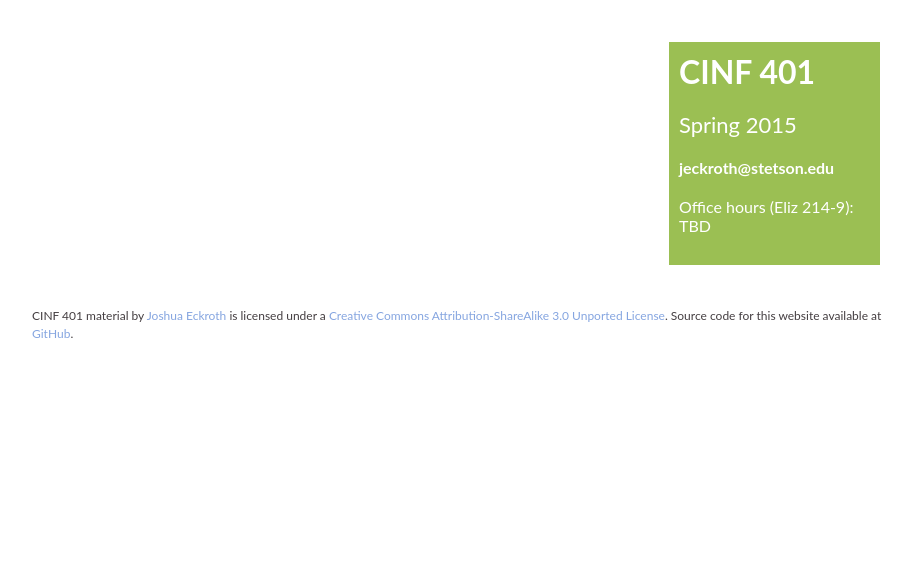
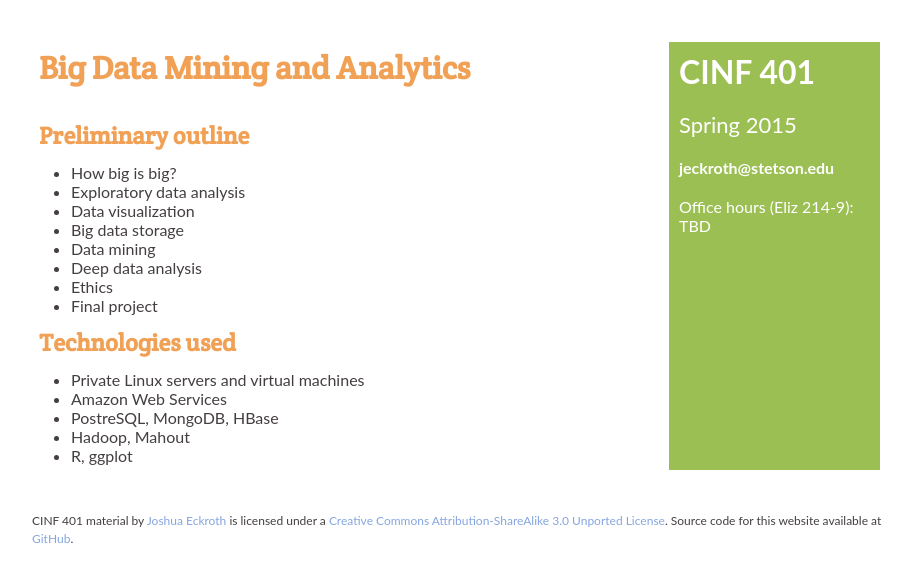
Before and after one commit to joshuaeckroth/cinf401-website, a Jekyll site: the page built from index.markdown, in a window 1280 px wide. Shown: the top 582 px of the page, without its empty margins (183-1095 px from the left). Built offline with Jekyll 4.4.1, drawn with Linux system fonts in a browser that asks for light colours; Markdown is read by kramdown in place of the engine named in the settings.

Commit message:
Added placeholder website.

```diff
--- /dev/null
+++ b/Gemfile
@@ -0,0 +1,2 @@
+source 'https://rubygems.org'
+gem 'github-pages'
--- a/_layouts/index.html
+++ b/_layouts/index.html
@@ -11,13 +11,26 @@
     <div id="container-tight">
       <table id="index">
         <tr>
-          <td id="posts">
-            <ul class="posts">
-              {% for p in site.posts sort_by:title order:descending %}
-              <li>
-                <div class="post-title"><a href="{{ p.url }}">{{ p.title }}</a></div>
-              </li>
-              {% endfor %}
+          <td id="posts-preview">
+            <h1>Big Data Mining and Analytics</h1>
+            <h2>Preliminary outline</h2>
+            <ul>
+              <li>How big is big?</li>
+              <li>Exploratory data analysis</li>
+              <li>Data visualization</li>
+              <li>Big data storage</li>
+              <li>Data mining</li>
+              <li>Deep data analysis</li>
+              <li>Ethics</li>
+              <li>Final project</li>
+            </ul>
+            <h2>Technologies used</h2>
+            <ul>
+              <li>Private Linux servers and virtual machines</li>
+              <li>Amazon Web Services</li>
+              <li>PostreSQL, MongoDB, HBase</li>
+              <li>Hadoop, Mahout</li>
+              <li>R, ggplot</li>
             </ul>
           </td>
           <td id="metabox">
```
Also changed, not shown: 1 other file.
